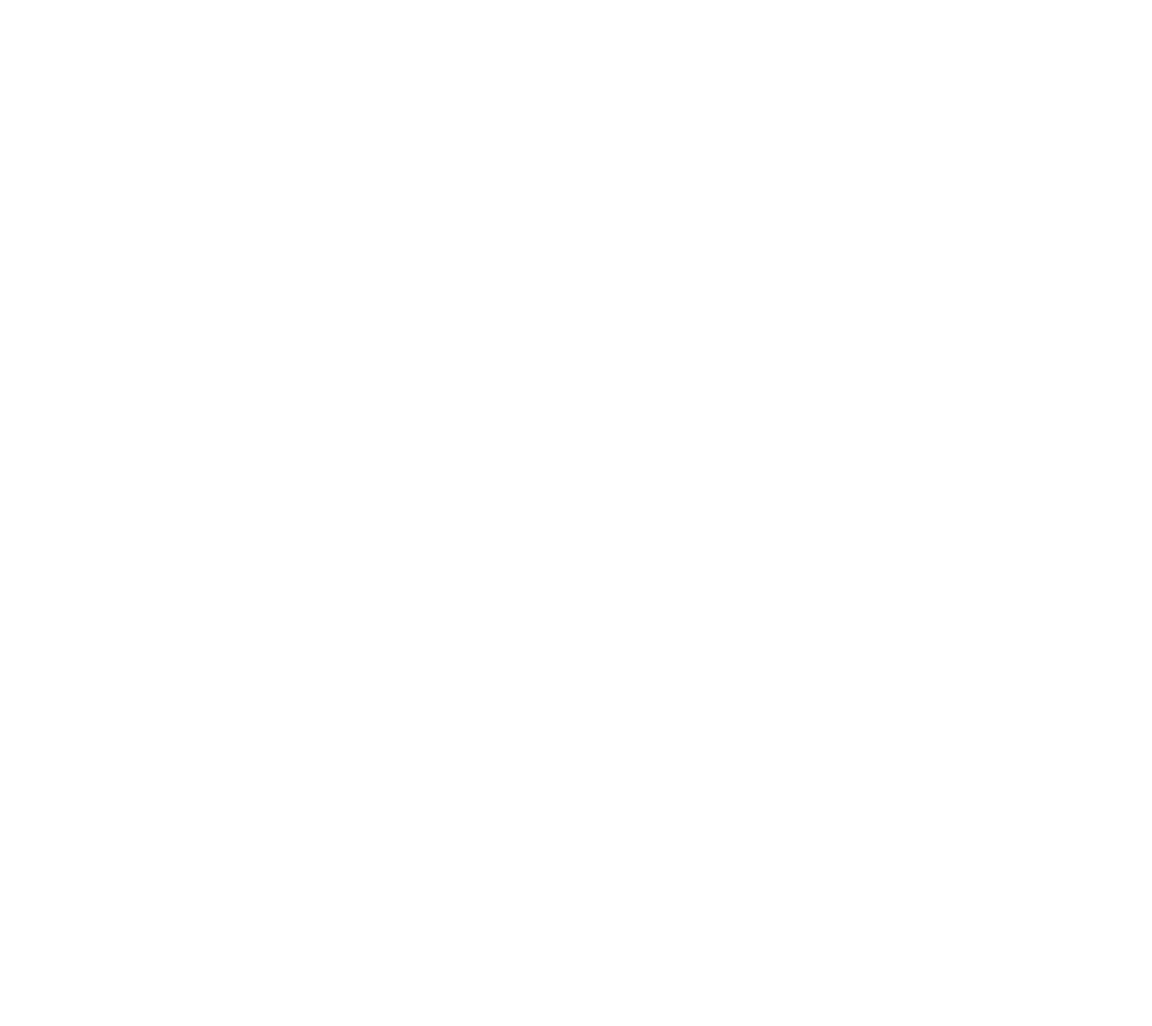
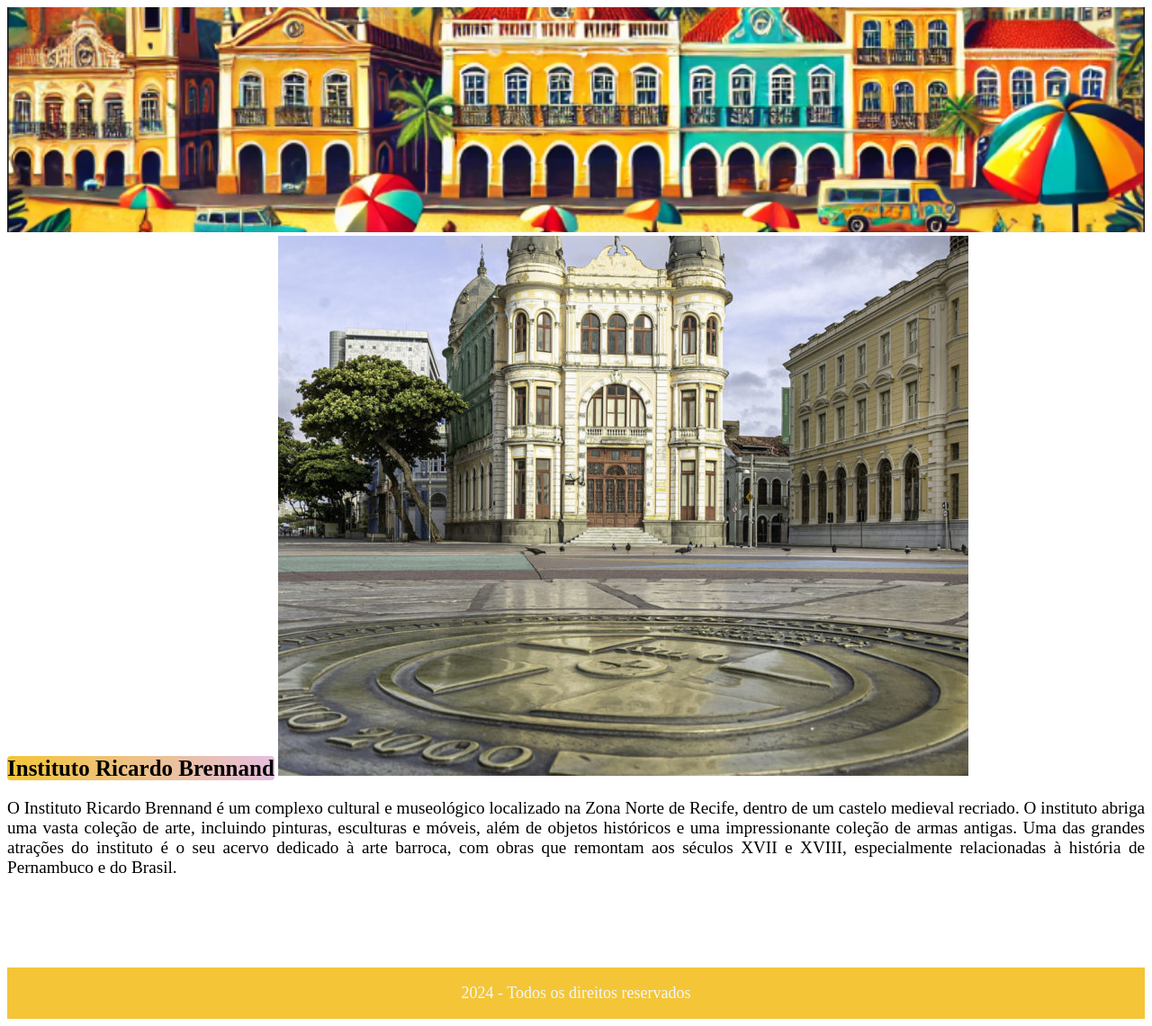
Before and after one commit to larav1/cloud-dev-exercises, a plain HTML site: page 4. HTML e CSS/Desenvolvimento_3/pontos_turisticos.html in a window 1280 px wide. Shown: the whole page at 90% size. Before the commit the page ends 800 px from the top, so only its background shows below. Drawn offline with Linux system fonts and the light colour scheme.

Commit message:
Adição de fotos

```diff
--- a/4. HTML e CSS/Desenvolvimento_3/pontos_turisticos.html
+++ b/4. HTML e CSS/Desenvolvimento_3/pontos_turisticos.html
@@ -4,8 +4,67 @@
     <meta charset="UTF-8">
     <meta name="viewport" content="width=device-width, initial-scale=1.0">
     <title>Pontos Turísticos</title>
+    <style>
+        p {
+            font-size:larger;
+            text-align: justify;
+
+        }
+        section {
+            margin-bottom: 100px;
+        }
+        .banner img {
+            width: 100%;
+            height: 250px; /* Altura fixa do banner */
+            object-fit: cover;
+
+        }
+
+        .gradiente {
+            background: linear-gradient(95deg, #f4c536, #e5bee0);
+            display: inline;
+            font-size: 25px;
+            font-weight: bold;
+            text-align: center;
+            margin: 50px 0;
+            border-radius: 4px;
+        }
+        .marco-zero {
+            float: right;
+            margin-left: 20px;
+            max-width: 300px;
+            width: 100%;
+            padding-top: 45px;
+
+        }
+        .rodape {
+            clear: both;
+            display:flex;
+            justify-content: center; /* Centraliza horizontalmente */
+            align-items: center; /* Centraliza verticalmente */
+            font-size: 15px; /* Tamanho da fonte */
+            padding: 0; /* Espaço interno */
+            margin: 0;
+            background-color: #f4c536; /* Cor de fundo */
+            color: aliceblue; /* Cor do texto */
+        }
+    </style>
 </head>
 <body>
+    <header class="banner">
+        <img src="./img/Recife_ia.png" alt="Banner">
+    </header>
+    <section>
+        <h1 class="gradiente">Instituto Ricardo Brennand</h1>
+        <img src="./img/marco-zero.jpg" alt="Instituto ricardo benard" class="instituto">
+        <p>
+            O Instituto Ricardo Brennand é um complexo cultural e museológico localizado na Zona Norte de Recife, dentro de um castelo medieval recriado. O instituto abriga uma vasta coleção de arte, incluindo pinturas, esculturas e móveis, além de objetos históricos e uma impressionante coleção de armas antigas. Uma das grandes atrações do instituto é o seu acervo dedicado à arte barroca, com obras que remontam aos séculos XVII e XVIII, especialmente relacionadas à história de Pernambuco e do Brasil.
+        </p>
+    </section>
 
+
+    <footer class="rodape">
+        <p>2024 - Todos os direitos reservados</p>
+    </footer>
 </body>
 </html>
```
Also changed, not shown: 4. HTML e CSS/Desenvolvimento_3/img/instituto-ricardo-brennand.jpg (added).
